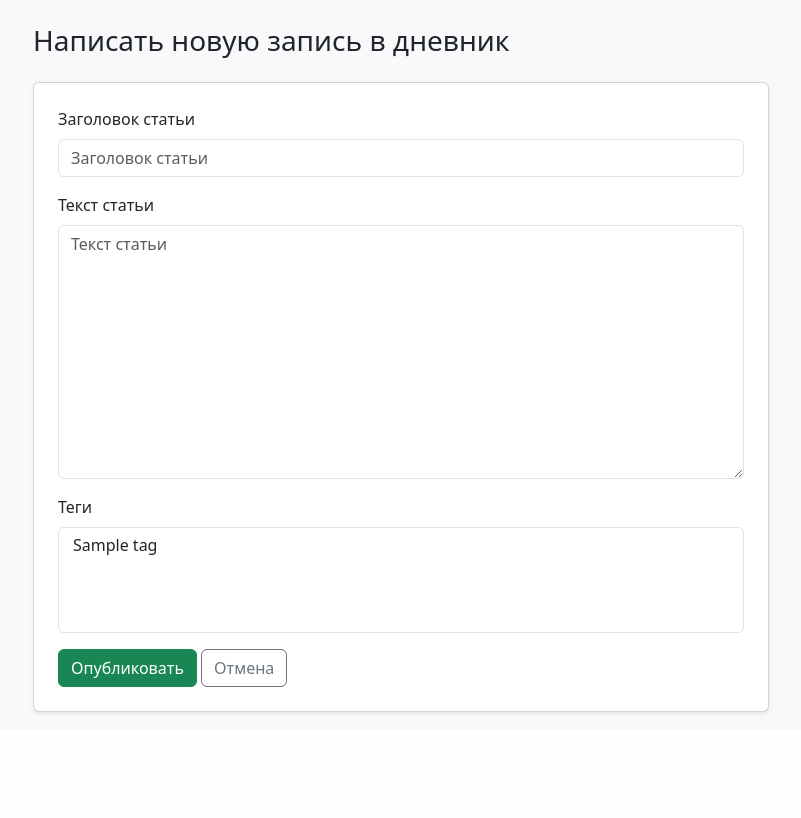
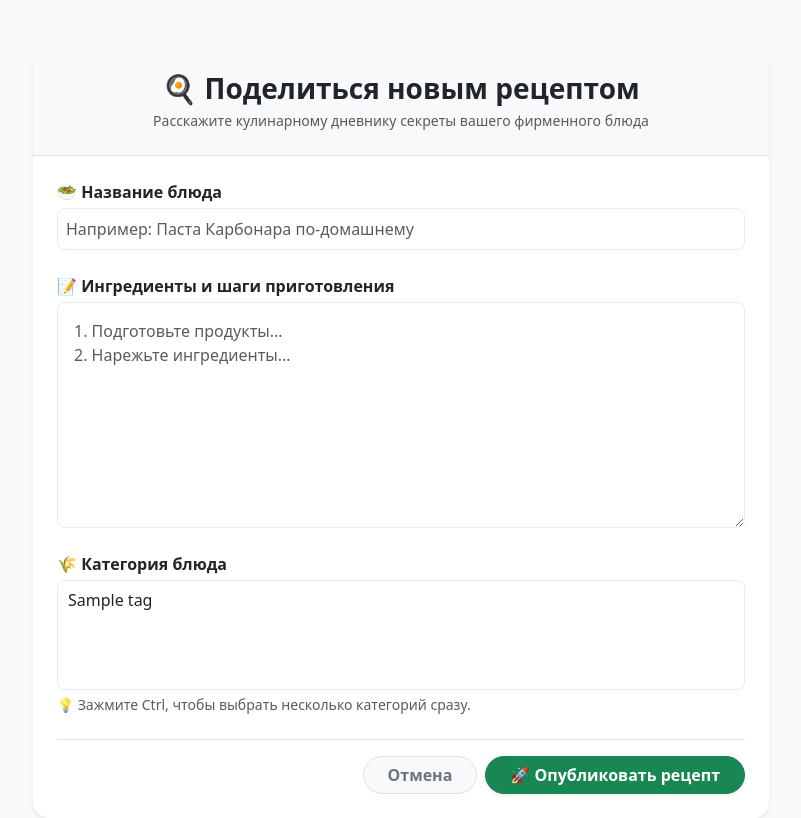
Before and after one commit to Inna-as/my-diary-project, a Django app: page /article/new/ in a window 1280 px wide. Shown: the part 70-888 px from the top of the page, without its empty margins (239-1040 px from the left). Before the commit the page ends 785 px from the top, so only its background shows below. Run offline with Django 5.2, Linux system fonts and the light colour scheme; a user stored in the database is signed in; tables that the repository leaves empty hold one stand-in row (values such as "Sample post"); some libraries are stand-ins or nearby versions.

Commit message:
Stage 1: Полная обновление под кулинарную тему

```diff
--- a/blog/templates/blog/article_form.html
+++ b/blog/templates/blog/article_form.html
@@ -2,21 +2,66 @@
 {% load django_bootstrap5 %}
 
 {% block content %}
-<div class="row mt-4">
+<div class="row mt-5">
     <div class="col-md-8 mx-auto">
-        <h2 class="mb-4 h3">Написать новую запись в дневник</h2>
-        <div class="card p-4 shadow-sm">
-            <form method="post" action=".">
-                {% csrf_token %}
+        <!-- Белая карточка с мягкой тенью и скруглёнными углами Bootstrap -->
+        <div class="card shadow-sm border-0 rounded-4 overflow-hidden bg-white">
 
+            <!-- Верхняя аккуратная плашка карточки -->
+            <div class="card-header bg-light p-4 text-center border-0 border-bottom">
+                <h1 class="h3 fw-bold text-dark mb-1">🍳 Поделиться новым рецептом</h1>
+                <p class="text-muted mb-0 small">Расскажите кулинарному дневнику секреты вашего фирменного блюда</p>
+            </div>
 
-                {% bootstrap_form form %}
+            <div class="card-body p-4">
+                <form method="post" action="." class="needs-validation" novalidate>
+                    {% csrf_token %}
 
-                <div class="mt-3">
-                    <button type="submit" class="btn btn-success">Опубликовать</button>
-                    <a href="{% url 'blog:index' %}" class="btn btn-outline-secondary">Отмена</a>
-                </div>
-            </form>
+                    <!-- Вывод скрытых полей или общих ошибок формы -->
+                    {% if form.non_field_errors %}
+                        <div class="alert alert-danger">{{ form.non_field_errors }}</div>
+                    {% endif %}
+
+                    <!-- Поле 1: Название блюда -->
+                    <div class="mb-4">
+                        <label for="{{ form.title.id_for_label }}" class="form-label fw-bold text-dark mb-1">🥗 Название блюда</label>
+                        <input type="text" name="{{ form.title.name }}" id="{{ form.title.id_for_label }}"
+                               class="form-control rounded-3 p-2 border-light-subtle shadow-sm-focus"
+                               placeholder="Например: Паста Карбонара по-домашнему"
+                               required value="{{ form.title.value|default_if_none:'' }}">
+                        {% if form.title.errors %}<div class="text-danger small mt-1">{{ form.title.errors }}</div>{% endif %}
+                    </div>
+
+                    <!-- Поле 2: Текст рецепта -->
+                    <div class="mb-4">
+                        <label for="{{ form.content.id_for_label }}" class="form-label fw-bold text-dark mb-1">📝 Ингредиенты и шаги приготовления</label>
+                        <textarea name="{{ form.content.name }}" id="{{ form.content.id_for_label }}" rows="8"
+                                  class="form-control rounded-3 p-3 border-light-subtle shadow-sm-focus"
+                                  placeholder="1. Подготовьте продукты...&#10;2. Нарежьте ингредиенты..."
+                                  required>{{ form.content.value|default_if_none:'' }}</textarea>
+                        {% if form.content.errors %}<div class="text-danger small mt-1">{{ form.content.errors }}</div>{% endif %}
+                    </div>
+
+                    <!-- Поле 3: Категория блюда -->
+                    <div class="mb-4">
+                        <label for="{{ form.tags.id_for_label }}" class="form-label fw-bold text-dark mb-1">🌾 Категория блюда</label>
+                        <select name="{{ form.tags.name }}" id="{{ form.tags.id_for_label }}"
+                                class="form-select rounded-3 p-2 border-light-subtle shadow-sm-focus" multiple required>
+                            {% for choice in form.fields.tags.choices %}
+                                <option value="{{ choice.0 }}" {% if choice.0 in form.tags.value %}selected{% endif %}>{{ choice.1 }}</option>
+                            {% endfor %}
+                        </select>
+                        <div class="form-text text-muted small mt-1">💡 Зажмите Ctrl, чтобы выбрать несколько категорий сразу.</div>
+                        {% if form.tags.errors %}<div class="text-danger small mt-1">{{ form.tags.errors }}</div>{% endif %}
+                    </div>
+
+                    <!-- Кнопки управления внизу формы -->
+                    <div class="d-flex gap-2 justify-content-end mt-4 pt-3 border-top">
+                        <a href="{% url 'blog:index' %}" class="btn btn-light rounded-pill px-4 fw-bold border text-secondary">Отмена</a>
+                        <button type="submit" class="btn btn-success rounded-pill px-4 fw-bold shadow-sm">🚀 Опубликовать рецепт</button>
+                    </div>
+                </form>
+            </div>
         </div>
     </div>
 </div>
--- a/blog/templates/blog/index.html
+++ b/blog/templates/blog/index.html
@@ -107,7 +107,7 @@
     <div class="col-md-4">
         {% cache 60 sidebar_tags %}
         <div class="card shadow-sm border-primary">
-            <!-- ИСПРАВЛЕНО ДЛЯ ДИПЛОМА: Кулинарный заголовок -->
+            <!-- Кулинарный заголовок -->
             <div class="card-header bg-primary text-white fw-bold">🌾 Категории блюд</div>
             <div class="card-body">
                 <div class="d-flex flex-wrap gap-2">
```
